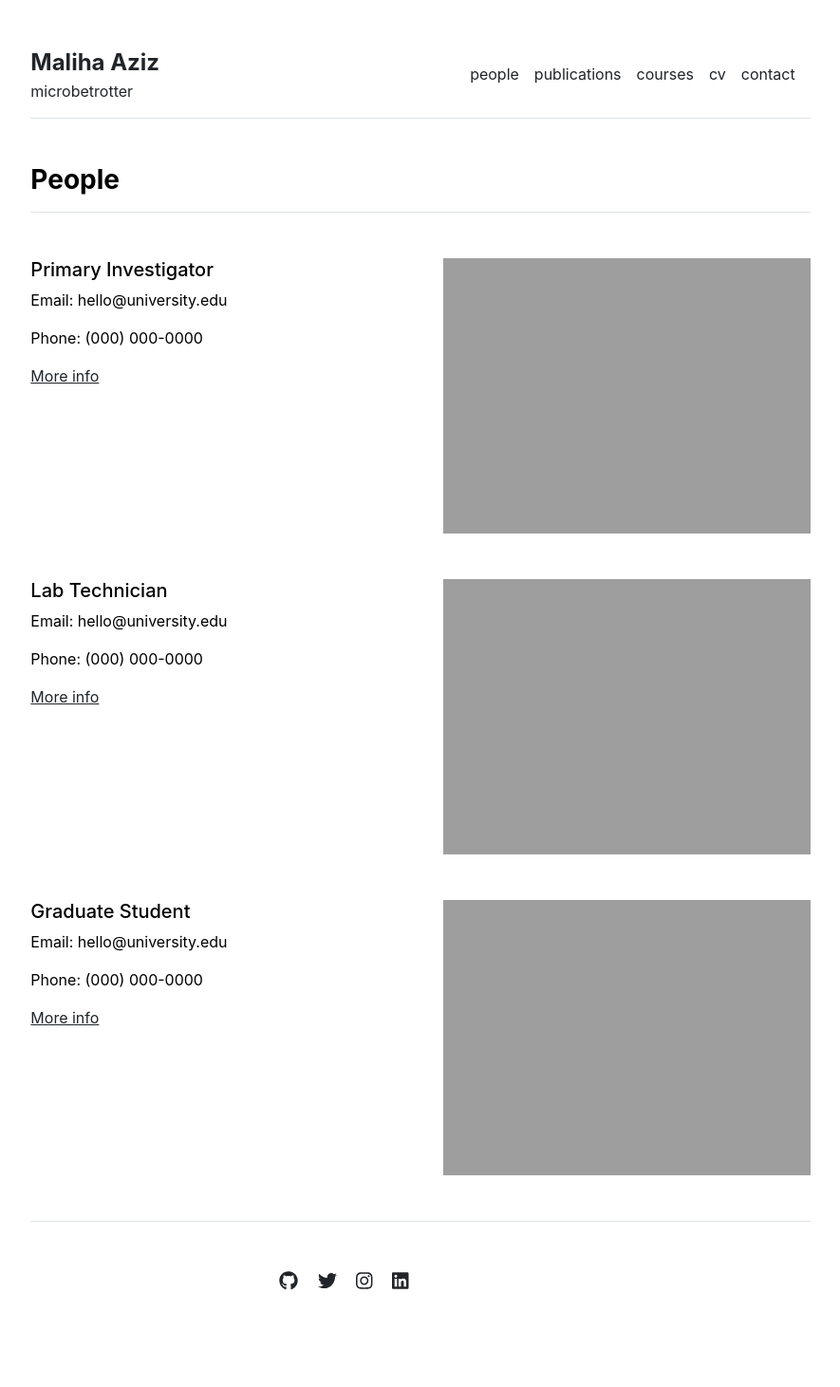
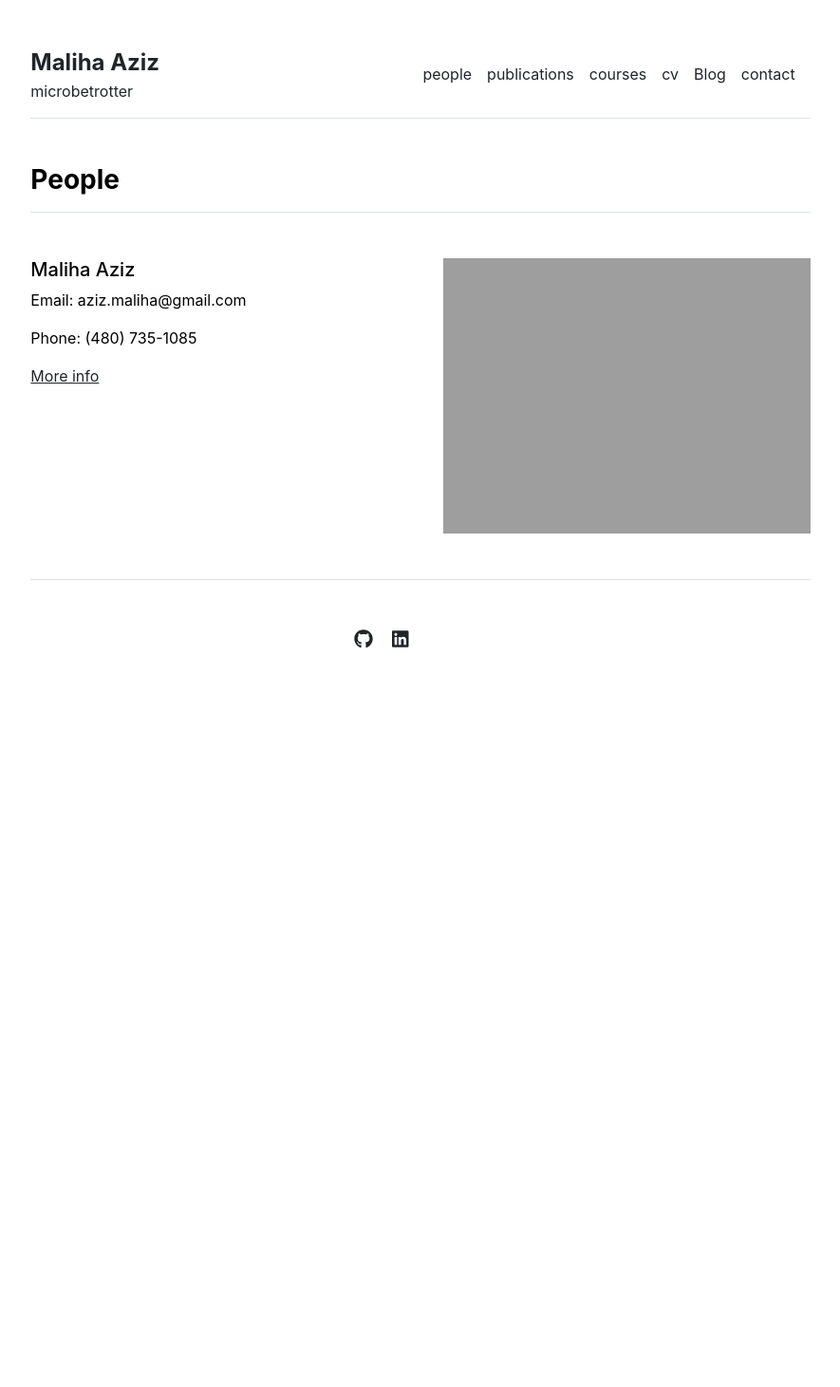
Before and after one commit to malihaaziz/malihaaziz.github.io, a Jekyll site: the page built from people.md, in a window 1280 px wide. Shown: the whole page at 95% size, without its empty margins (197-1082 px from the left). Built offline with Jekyll 4.4.1, drawn with Linux system fonts in a browser that asks for light colours; after the commit the page ends 900 px from its top, so only the background shows below that.

Commit message:
Update settings.yml

```diff
--- a/_data/settings.yml
+++ b/_data/settings.yml
@@ -3,23 +3,21 @@ menu:
 - {name: 'publications', url: '/publications'}
 - {name: 'courses', url: '/courses'}
 - {name: 'cv', url: '/cv'}
+- {name: 'Blog', url: '/blog'}
 - {name: 'contact', url: '/contact'}
 
 people:
-- {name: 'Primary Investigator', title: 'Researcher', department: 'Physics & Astronomy', institution: 'Some University', institution_address: '1 Main Street, Canada', phone: '(000) 000-0000', email: 'hello@university.edu', office: 'Science Building 505', image: 'assets/img/primary-investigator.jpg', url: 'primary-investigator'}
-- {name: 'Lab Technician', title: 'Researcher', department: 'Physics & Astronomy', institution: 'Some University', institution_address: '1 Main Street, Canada', phone: '(000) 000-0000', email: 'hello@university.edu', office: 'Science Building 505', image: 'assets/img/lab-technician.jpg', url: 'lab-technician'}
-- {name: 'Graduate Student', title: 'Researcher', department: 'Physics & Astronomy', institution: 'Some University', institution_address: '1 Main Street, Canada', phone: '(000) 000-0000', email: 'hello@university.edu', office: 'Science Building 505', image: 'assets/img/graduate-student.jpg', url: 'graduate-student'}
+- {name: 'Maliha Aziz', title: 'Research Scientist', department: 'Antibiotic Resistance Action Center', institution: 'George Washington University', institution_address: 'Washington, DC', phone: '(480) 735-1085', email: 'aziz.maliha@gmail.com', office: '', image: 'assets/img/maliha-aziz.jpg', url: 'maliha-aziz'}
 
 courses:
-- {name: 'Vector Calculus', url: 'vector-calculus'}
-- {name: 'Quantum Mechanics', url: 'quantum-mechanics'}
-- {name: 'Stellar Structures', url: 'stellar-structures'}
+- {name: 'Machine Learning I: Algorithm Analysis', url: 'machine-learning-i'}
+- {name: 'Machine Learning II: Data Analysis', url: 'machine-learning-ii'}
+- {name: 'Bioinformatics', url: 'bioinformatics'}
+- {name: 'Computational Biology', url: 'computational-biology'}
 
 social:
-- {icon: 'github', link: 'https://github.com/LeNPaul'}
-- {icon: 'twitter', link: 'https://twitter.com/paululele'}
-- {icon: 'instagram', link: 'https://instagram.com/paululele'}
-- {icon: 'linkedin', link: 'https://linkedin.com/in/lenpaul'}
+- {icon: 'github', link: 'https://github.com/malihaaziz'}
+- {icon: 'linkedin', link: 'https://linkedin.com/in/malihaaziz'}
 
 contacts:
-- {name: 'Dr. Academia', title: 'Professor', department: 'Physics & Astronomy', institution: 'Some University', institution_address: '1 Main Street, Canada', phone: '(000) 000-0000', email: 'hello@university.edu', office: 'Science Building 505', image: 'assets/img/contact.jpg'}
+- {name: 'Maliha Aziz', title: 'Research Scientist', department: 'Antibiotic Resistance Action Center', institution: 'George Washington University', institution_address: 'Washington, DC', phone: '(480) 735-1085', email: 'aziz.maliha@gmail.com', office: '', image: 'assets/img/maliha-aziz.jpg'}
```
